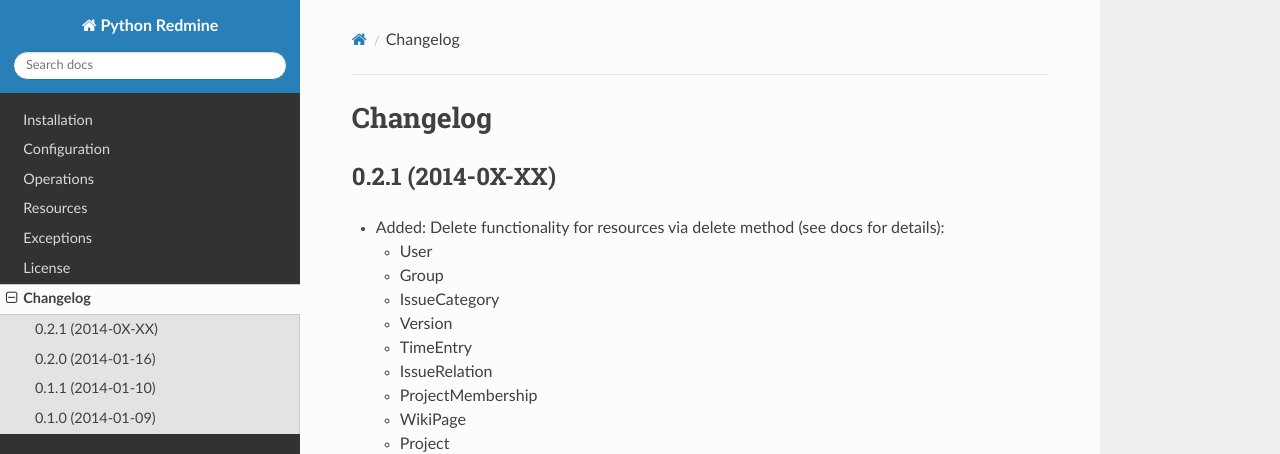
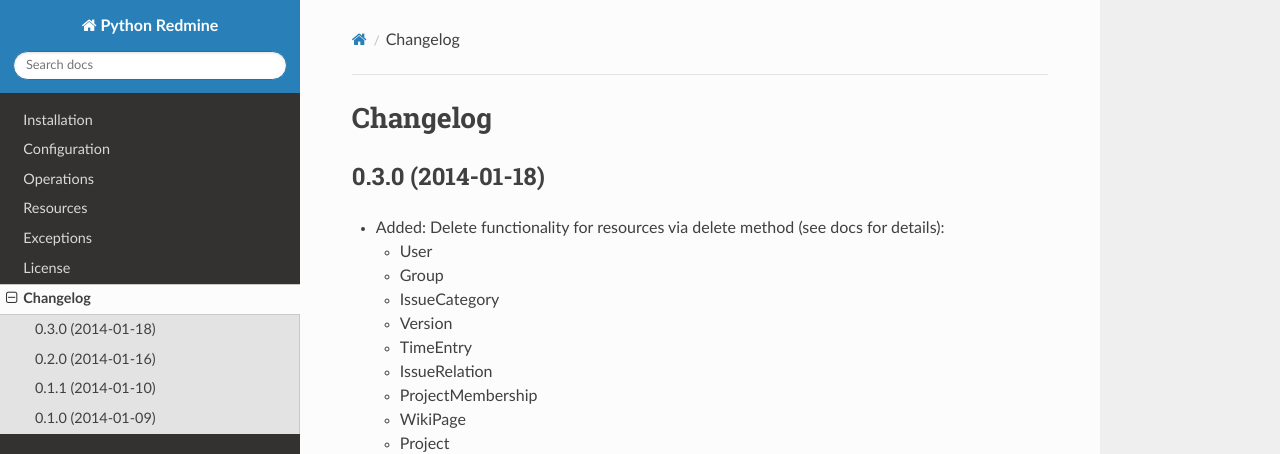
Before and after one commit to maxtepkeev/python-redmine, a Sphinx documentation site: the page built from docs/changelog.rst, in a window 1280 px wide and 900 px high. Shown: the top 454 px of the window. Built offline with Sphinx 7.4.7 and the Read the Docs theme 2.0.0, drawn with Linux system fonts in a browser that asks for light colours.

Commit message:
version bump

```diff
--- a/docs/changelog.rst
+++ b/docs/changelog.rst
@@ -1,7 +1,7 @@
 Changelog
 =========
 
-0.2.1 (2014-0X-XX)
+0.3.0 (2014-01-18)
 ------------------
 
 - Added: Delete functionality for resources via delete method (see docs for details):
--- a/setup.py
+++ b/setup.py
@@ -3,7 +3,7 @@
 
 setup(
     name='python-redmine',
-    version='0.2.0',
+    version='0.3.0',
     packages=['redmine'],
     url='https://github.com/maxtepkeev/python-redmine',
     license=open('LICENSE').read(),
```
